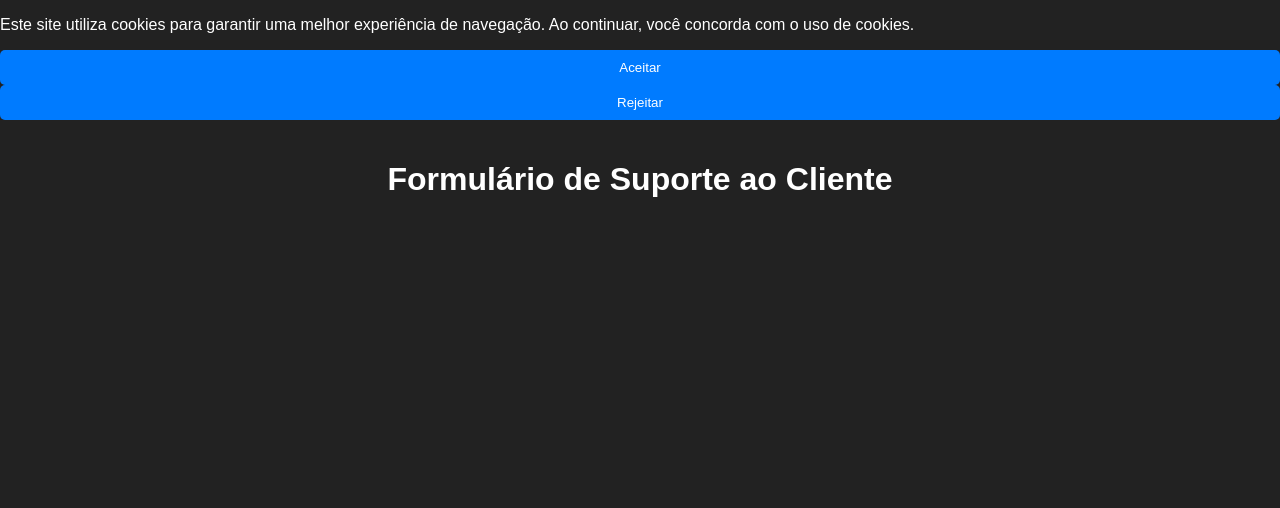
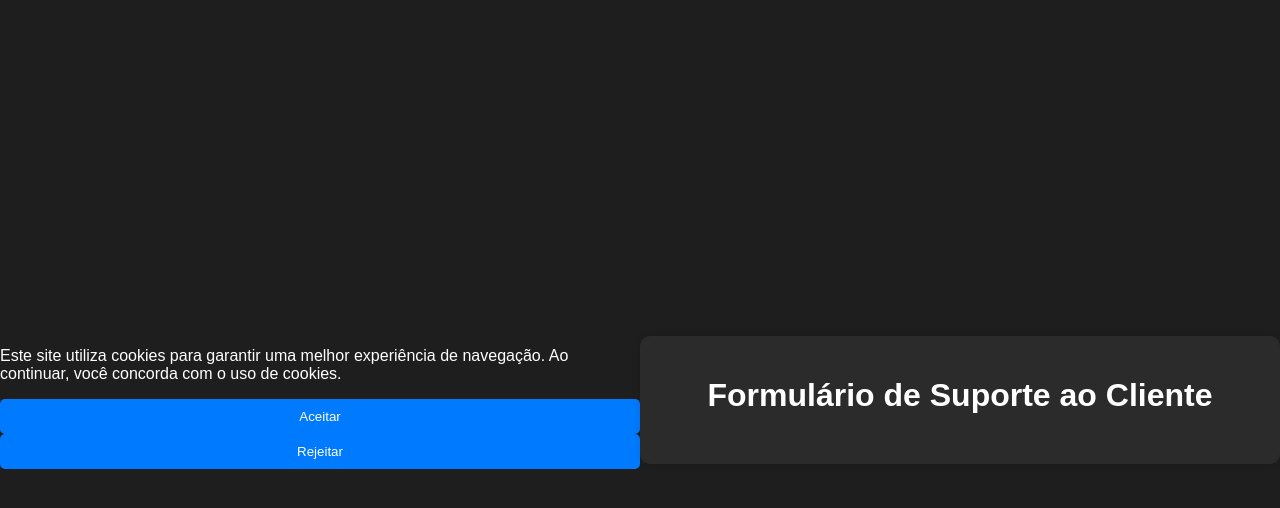
Before and after one commit to SxMV/Sx, a plain HTML site: page 404.html in a window 1280 px wide. Drawn offline with nearby package versions, Linux system fonts and the light colour scheme; files that its build step writes are made by us from their sources; files whose address does not match are found by name.

Commit message:
Update Index.css

```diff
--- a/Index.css
+++ b/Index.css
@@ -5,6 +5,46 @@ body {
     background-color: #222;
     color: #fff;
 }
+
+/* styles.css */
+
+/* Estilos gerais */
+body {
+    margin: 0;
+    padding: 0;
+    display: flex;
+    justify-content: center;
+    align-items: center;
+    height: 100vh;
+    background-color: #1e1e1e; /* Cor de fundo do modo escuro */
+    color: #fff; /* Cor do texto principal no modo escuro */
+}
+
+.container {
+    width: 80%;
+    max-width: 800px;
+    background-color: #2b2b2b; /* Cor de fundo do contêiner no modo escuro */
+    padding: 20px;
+    border-radius: 10px;
+    box-shadow: 0 0 10px rgba(0, 0, 0, 0.1);
+    margin-bottom: 20px;
+}
+
+/* Estilos do console */
+#console-container {
+    background-color: #000;
+}
+
+#console {
+    width: 100%;
+    height: 200px;
+    overflow-y: auto;
+    border: 1px solid #ccc;
+    padding: 10px;
+    background-color: #333; /* Cor de fundo do console no modo escuro */
+    color: #fff; /* Cor do texto do console no modo escuro */
+}
+
 
 .container {
     max-width: 600px;
```
